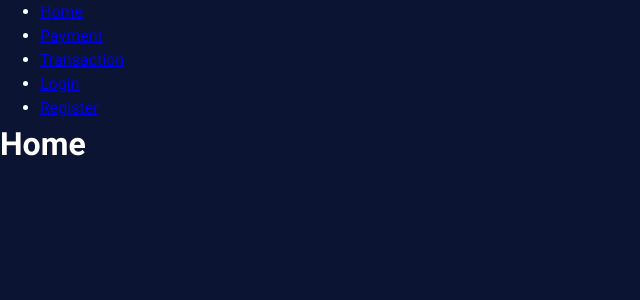
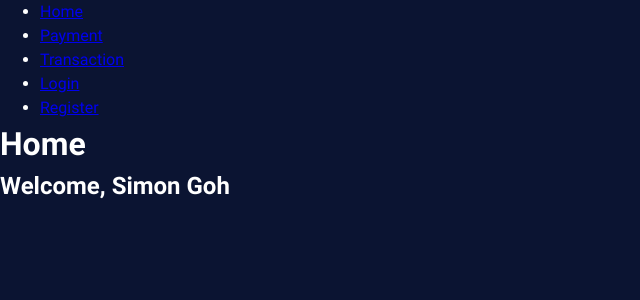
Before and after one commit to BuzzOffer/E-Gringotts-Frontend, a React (Vite) app: page / in a window 1280 px wide. Shown: the top 300 px of the page, without its empty margins (0-640 px from the left). Built offline with nearby package versions, Linux system fonts and the light colour scheme.

Commit message:
Added welcome message in Home page

```diff
--- a/src/pages/Home/index.jsx
+++ b/src/pages/Home/index.jsx
@@ -1,3 +1,10 @@
+import Welcome from './welcome.jsx'
+
 export default function Home(){
-    return <h1>Home</h1>
+    return (
+        <>
+            <h1>Home</h1>
+            <Welcome />
+        </>
+    );
 }
--- /dev/null
+++ b/src/pages/Home/welcome.jsx
@@ -0,0 +1,8 @@
+function Welcome() {
+    let user = "Simon Goh"
+    return (
+        <h2>Welcome, {user}</h2>
+    );
+}
+
+export default Welcome
```
